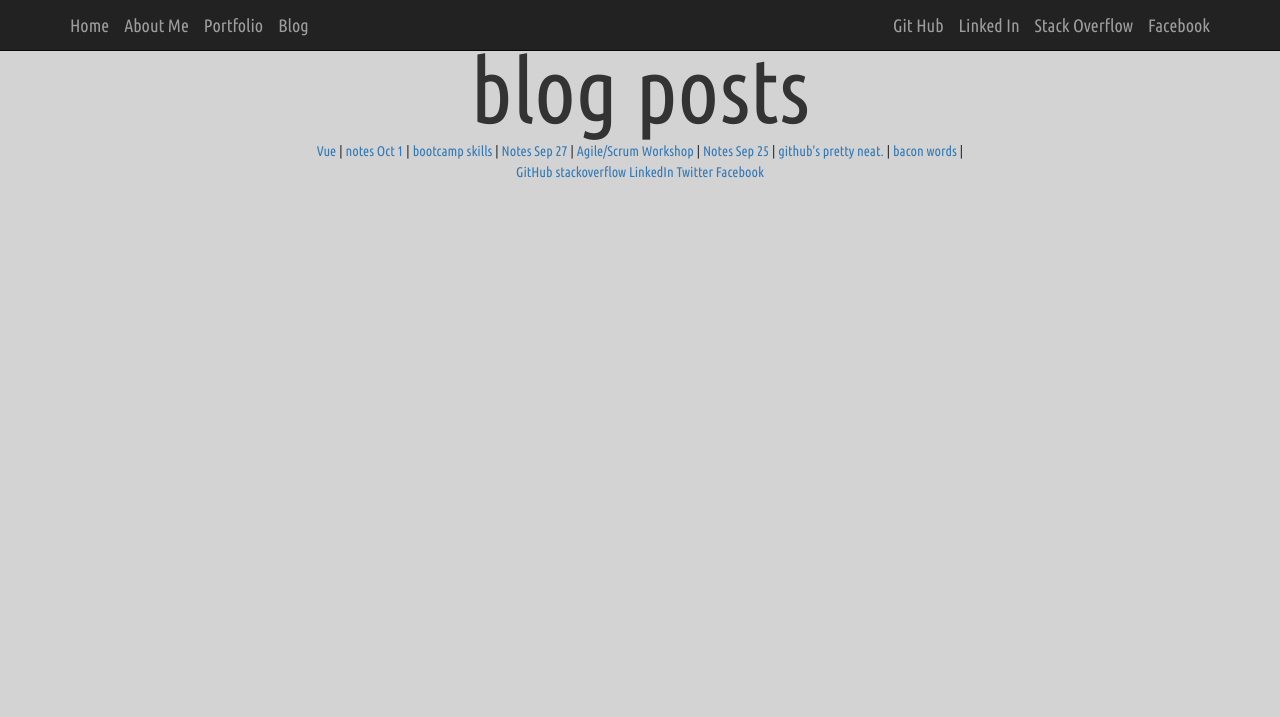
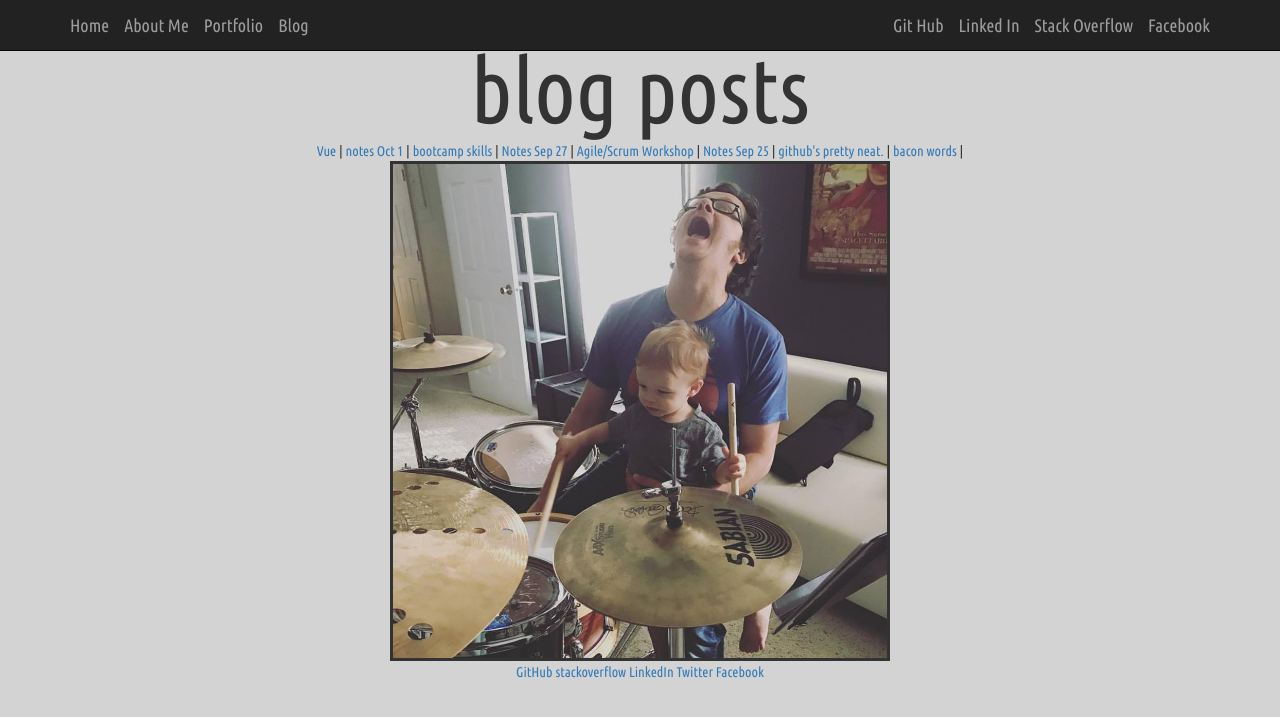
Before and after one commit to caseydemo/caseydemo.github.io, a Jekyll site: the page built from post-directory.html, in a window 1280 px wide. Shown: the top 717 px of the page. Built offline with Jekyll 4.4.1, drawn with Linux system fonts in a browser that asks for light colours.

Commit message:
added picture to blog page

```diff
--- a/post-directory.html
+++ b/post-directory.html
@@ -47,7 +47,7 @@ title: Casey's Personal Page
         |
 
     {% endfor %}
-
+  <img src="images/felix-drums.jpg">
 
 </body>
 </html>
```
Also changed, not shown: images/felix-drums.jpg (added).
